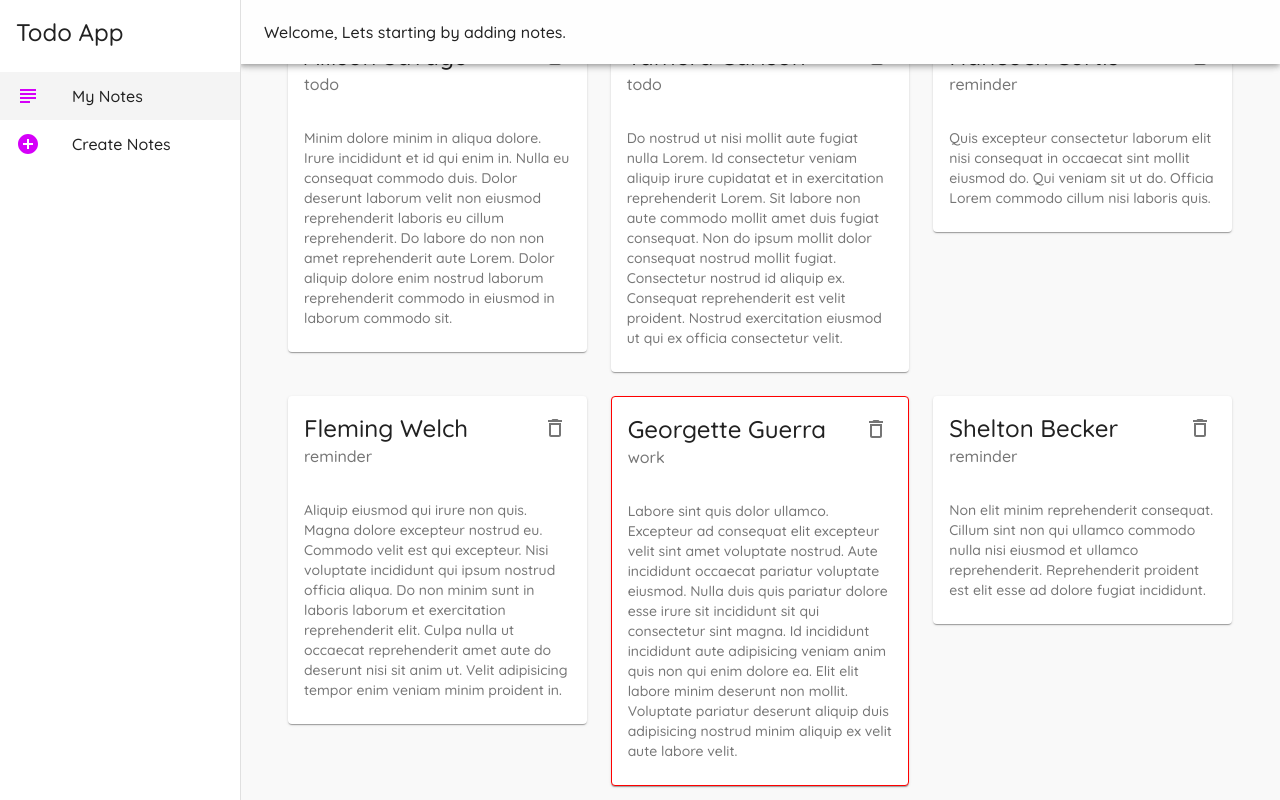
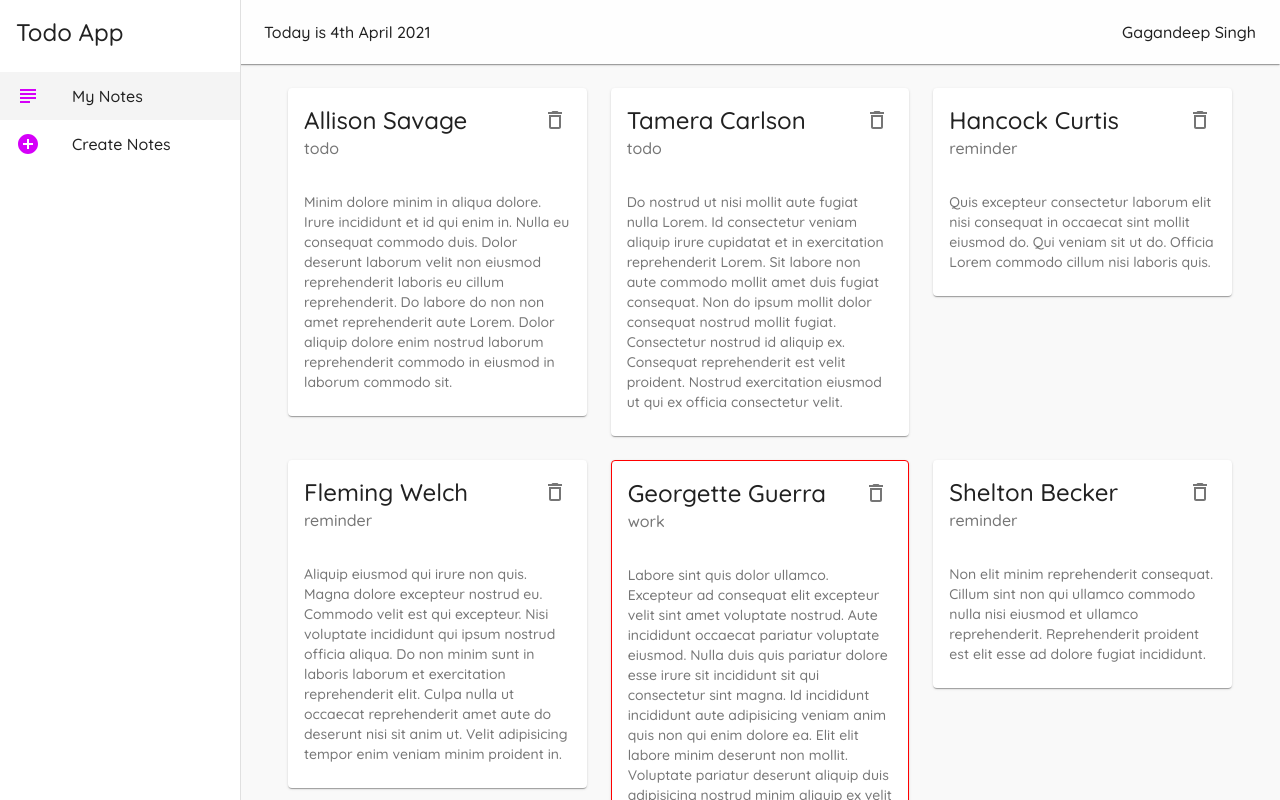
Before and after one commit to Gagandeep39/react-material-notes, a React (Create React App) app: page / in a window 1280 px wide. Shown: the top 800 px of the page. Built offline with nearby package versions, Linux system fonts and the light colour scheme; data requests are answered from the project's data file.

Commit message:
Fixed notes top margin Added title and user name

```diff
--- a/src/components/Layout.js
+++ b/src/components/Layout.js
@@ -12,6 +12,7 @@ import {
 import { AddCircleOutlined, SubjectOutlined } from '@material-ui/icons';
 import React from 'react';
 import { useHistory, useLocation } from 'react-router';
+import { format } from 'date-fns';
 
 const drawerWidth = 240;
 
@@ -38,8 +39,16 @@ const useStyles = makeStyles((theme) => {
     title: {
       padding: theme.spacing(2),
     },
+    // Ensures appbar at the right side of drawer
     appbar: {
       width: `calc(100% - ${drawerWidth}px)`,
+    },
+    // Ensures notes are below appbar
+    // Using mixin we apply app the toolbar css to toolbar class
+    toolbar: theme.mixins.toolbar,
+    // Uses all the available width
+    date: {
+      flexGrow: '1',
     },
   };
 });
@@ -64,9 +73,13 @@ const Layout = ({ children }) => {
   return (
     <div className={classes.root}>
       {/* TODO App Drawer */}
-      <AppBar className={classes.appbar}>
+      <AppBar className={classes.appbar} elevation={1}>
         <Toolbar>
-          <Typography>Welcome, Lets starting by adding notes.</Typography>
+          <Typography className={classes.date}>
+            Today is {format(new Date(), 'do MMMM Y')}
+          </Typography>
+
+          <Typography>Gagandeep Singh</Typography>
         </Toolbar>
       </AppBar>
 
@@ -98,7 +111,10 @@ const Layout = ({ children }) => {
         </List>
       </Drawer>
 
-      <div className={classes.page}>{children}</div>
+      <div className={classes.page}>
+        <div className={classes.toolbar}></div>
+        {children}
+      </div>
     </div>
   );
 };
```
